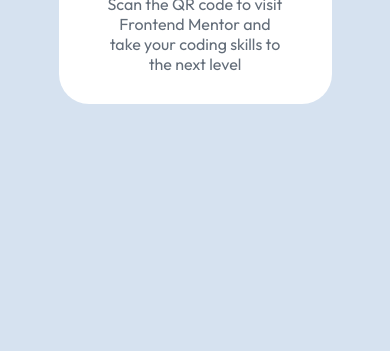
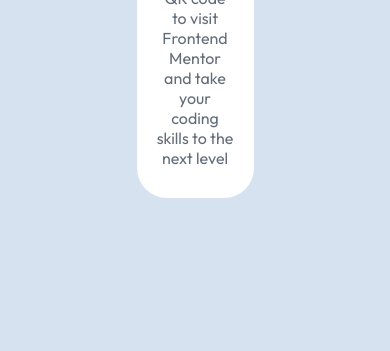
Before and after one commit to Don-Wealth/QR-code-component, a plain HTML site: page index.html in a window 390 px wide. Shown: the part 493-844 px from the top of the page. Drawn offline with Linux system fonts and the light colour scheme.

Commit message:
Update style.css

```diff
--- a/style.css
+++ b/style.css
@@ -84,10 +84,19 @@ body {
   }
 }
 
+/* Tablet view  - 750px */
+@media screen and (max-width: 750px) {
+  .full-container {
+    width: 80%;
+    margin: 5% auto;
+    border-radius: 30px;
+  }
+}
+
 /* Desktop view - 1440px */
 @media screen and (max-width: 1440px) {
   .full-container {
-    width: 70%;
+    width: 30%;
     margin: 5% auto;
     border-radius: 30px;
   }
```
